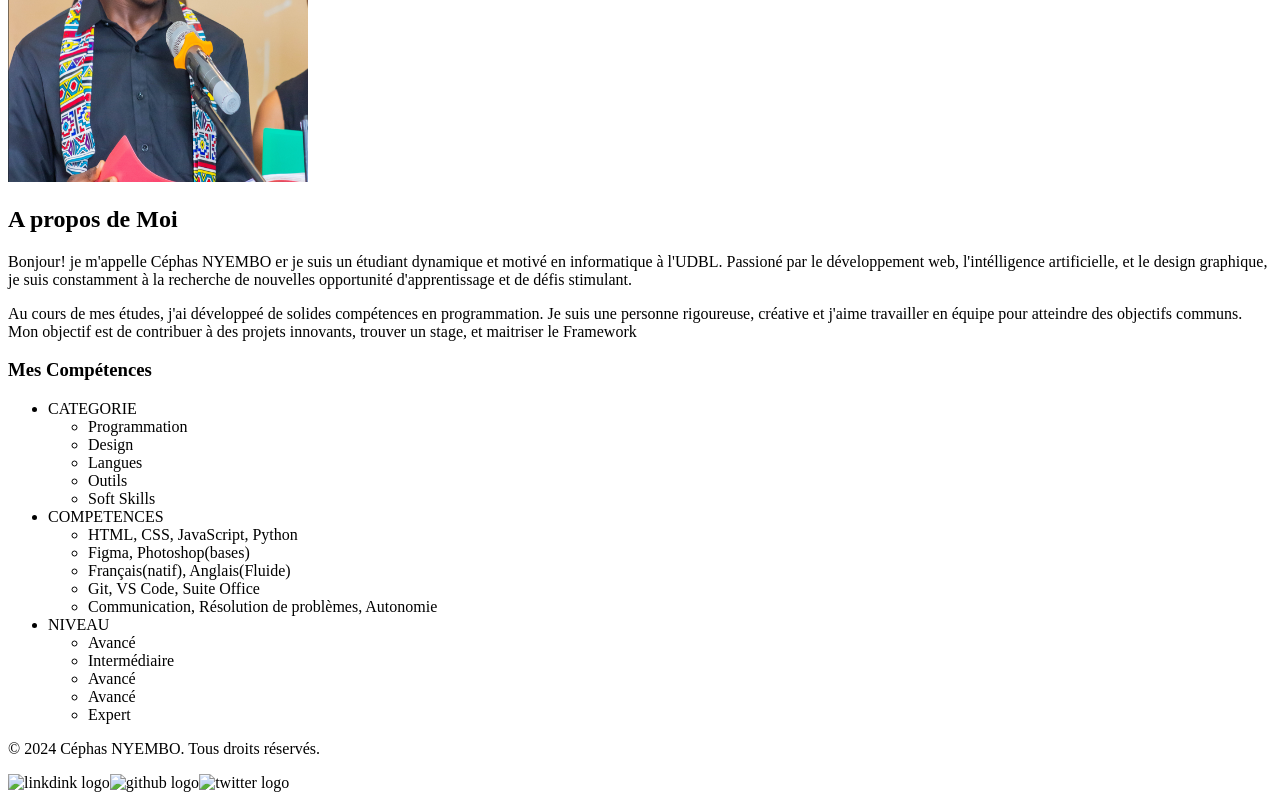
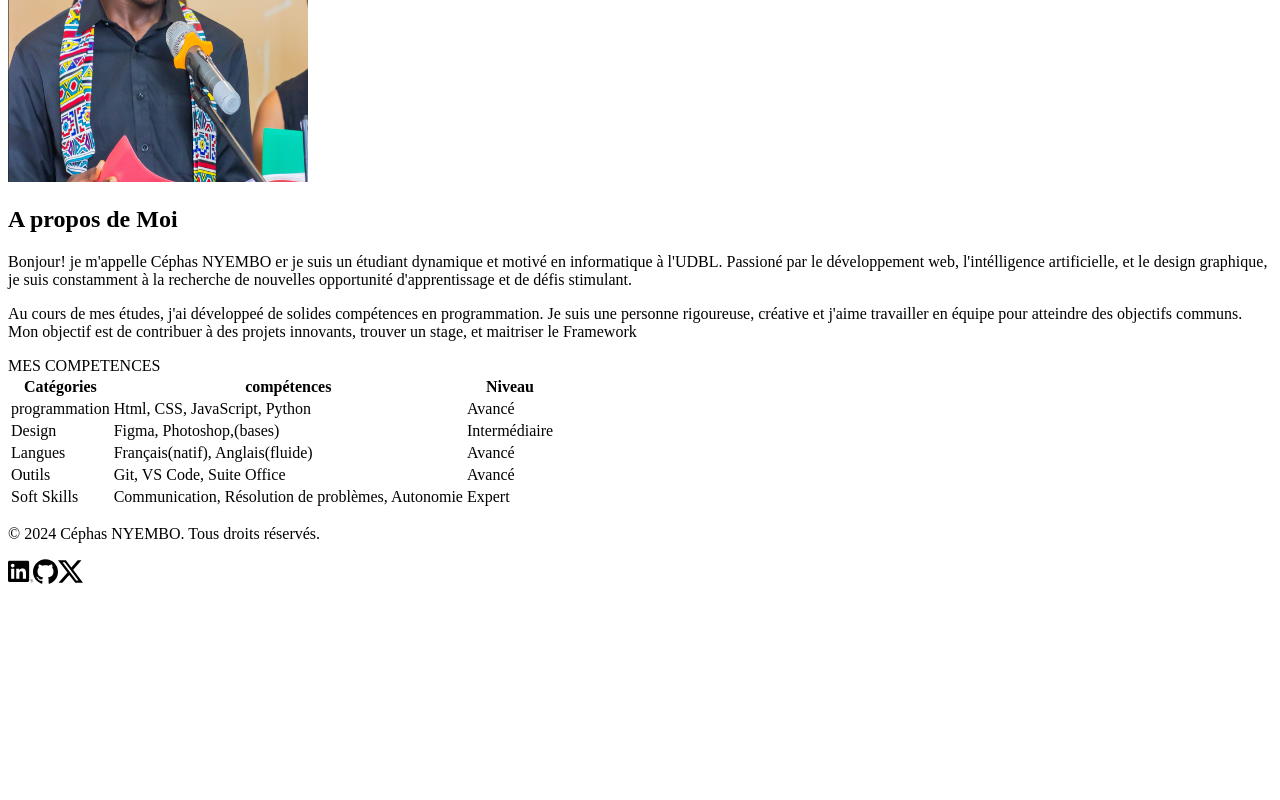
Before and after one commit to Cephas1803/Mon-portfolio-2026, a plain HTML site: page index.html in a window 1280 px wide. Shown: the part 469-1269 px from the top of the page. After the commit the page ends 1065 px from the top, so only its background shows below. Drawn offline with Linux system fonts and the light colour scheme.

Commit message:
Definition corecte du tableau

```diff
--- a/index.html
+++ b/index.html
@@ -39,46 +39,43 @@
             </div>
         </section>
         <section>
-            <div>
-                <h3>Mes Compétences</h3>
-                <ul>
-                    <li>
-                        CATEGORIE
-                        <ul>
-                            <li>Programmation</li>
-                            <li>Design</li>
-                            <li>Langues</li>
-                            <li>Outils</li>
-                            <li>Soft Skills</li>
-                        </ul>
-                    </li>
-                    <li>
-                        COMPETENCES
-                        <ul>
-                            <li>HTML, CSS, JavaScript, Python</li>
-                            <li>Figma, Photoshop(bases)</li>
-                            <li>Français(natif), Anglais(Fluide)</li>
-                            <li>Git, VS Code, Suite Office</li>
-                            <li>Communication, Résolution de problèmes, Autonomie</li>
-                        </ul>
-                    </li>
-                    <li>
-                        NIVEAU
-                        <ul>
-                            <li>Avancé</li>
-                            <li>Intermédiaire</li>
-                            <li>Avancé</li>
-                            <li>Avancé</li>
-                            <li>Expert</li>
-                            </li>
-                        </ul>
-                    </li>
-                </ul>
-            </div>
+           <CAPtion>MES COMPETENCES</CAPtion>
+           <table>
+                <tr>
+                    <th>Catégories</th>
+                    <th>compétences</th>
+                    <th>Niveau</th>
+                </tr>
+                <tr>
+                    <td>programmation</td>
+                    <td>Html, CSS, JavaScript, Python</td>
+                    <td>Avancé</td>
+                </tr>
+                <tr>
+                    <td>Design</td>
+                    <td>Figma, Photoshop,(bases)</td>
+                    <td>Intermédiaire</td>
+                </tr>
+                <tr>
+                    <td>Langues</td>
+                    <td>Français(natif), Anglais(fluide)</td>
+                    <td>Avancé</td>
+                </tr>
+                <tr>
+                    <td>Outils</td>
+                    <td>Git, VS Code, Suite Office</td>
+                    <td>Avancé</td>
+                </tr>
+                <tr>
+                    <td>Soft Skills</td>
+                    <td>Communication, Résolution de problèmes, Autonomie</td>
+                    <td>Expert</td>
+                </tr>
+           </table>
         </section>
     </main>
     <footer>
         <p>&copy; 2024 Céphas NYEMBO. Tous droits réservés.</p>
-        <img src="images/linkedin.svg" alt="linkdink logo" width="25" height="25"><img src="images/github.svg" alt="github logo" width="20" height="20"><img src="images/twitter-alt.svg" alt="twitter logo" width="20" height="20">
+        <img src="images/linkedin (1).svg " alt="linkedin"width="25"><img src="images/github.svg" alt="github"width="25"><img src="images/twitter-alt.svg" alt="logo X"width="25">
     </footer>
 </body>
```
Also changed, not shown: images/github.svg (renamed from github.svg), images/linkedin (1).svg (renamed from linkedin (1).svg), images/linkedin.svg (renamed from linkedin.svg), images/twitter-alt.svg (renamed from twitter-alt.svg).
